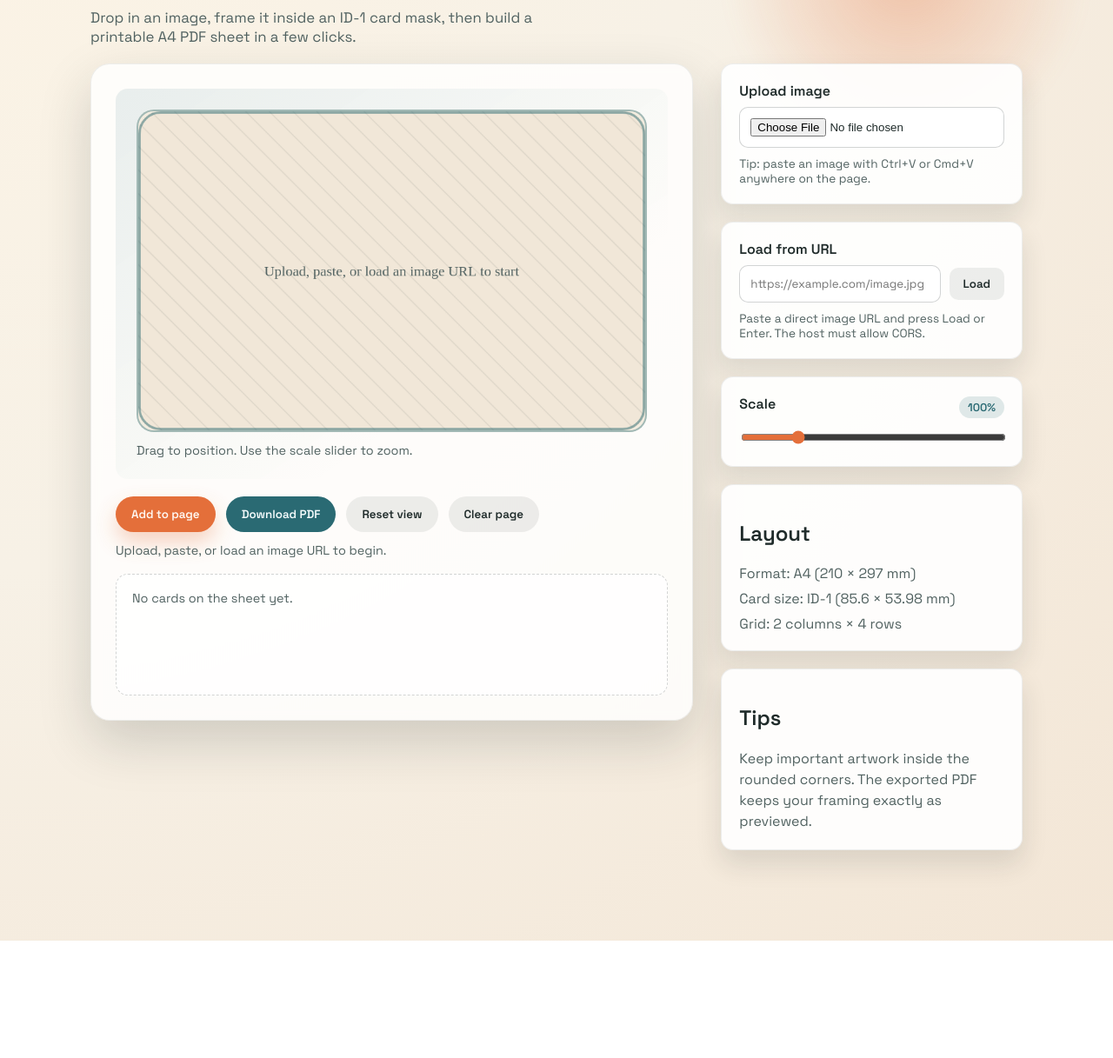
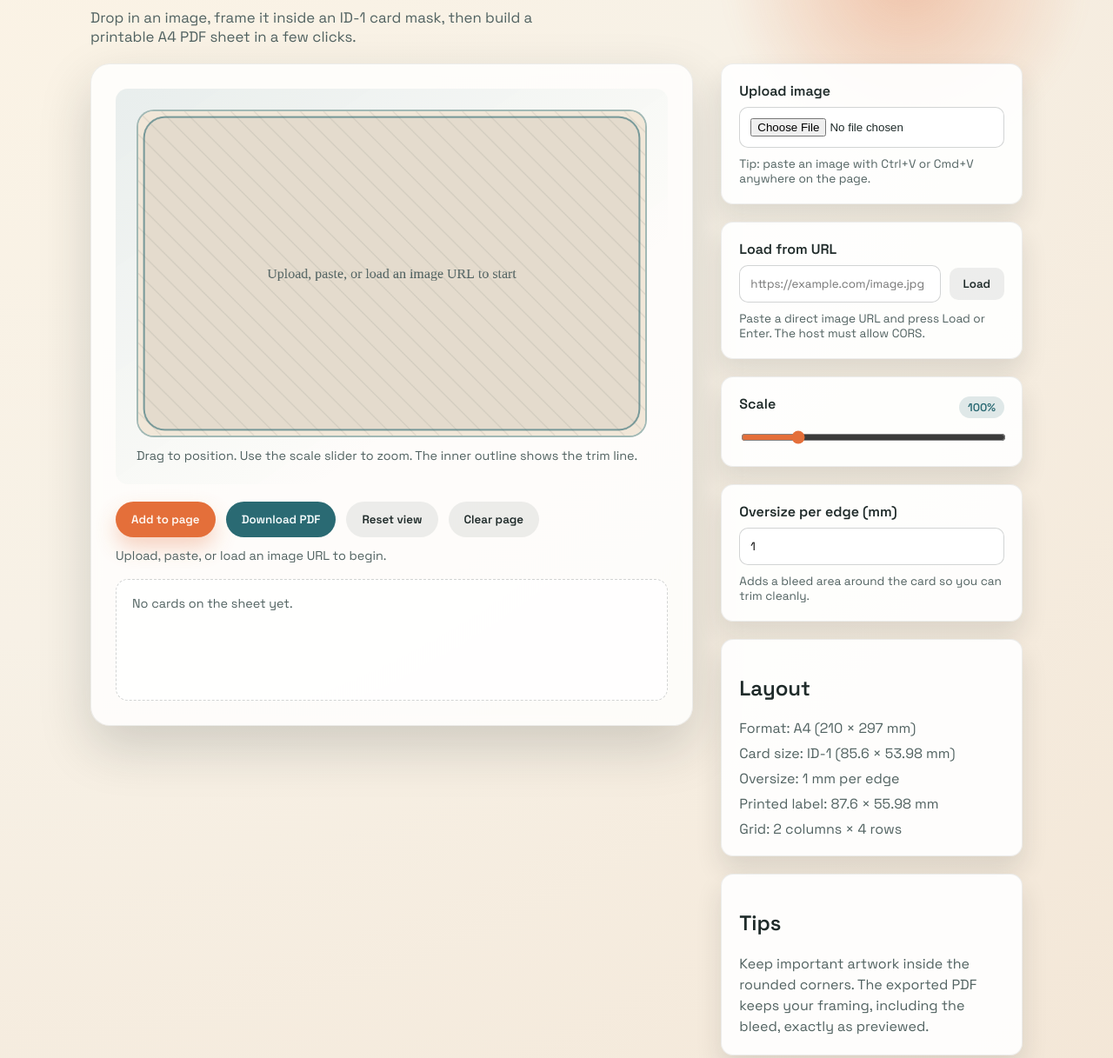
Before and after one commit to daniel-k/card-label-imager, a website built with Vite: page index.html in a window 1280 px wide. Shown: the part 140-1357 px from the top of the page at 87% size. Before the commit the page ends 1222 px from the top, so only its background shows below. Built offline with nearby package versions, Linux system fonts and the light colour scheme.

Commit message:
add configurable oversize bleed

```diff
--- a/index.html
+++ b/index.html
@@ -31,7 +31,8 @@
                         aria-label="Card preview canvas"
                     ></canvas>
                     <div class="card-guide">
-                        Drag to position. Use the scale slider to zoom.
+                        Drag to position. Use the scale slider to zoom. The
+                        inner outline shows the trim line.
                     </div>
                 </div>
 
@@ -93,10 +94,28 @@
                 </div>
 
                 <div class="control-block">
+                    <label for="oversizeInput">Oversize per edge (mm)</label>
+                    <input
+                        type="number"
+                        id="oversizeInput"
+                        min="0"
+                        max="5"
+                        step="0.1"
+                        value="1"
+                    />
+                    <p class="hint">
+                        Adds a bleed area around the card so you can trim
+                        cleanly.
+                    </p>
+                </div>
+
+                <div class="control-block">
                     <h2>Layout</h2>
                     <ul class="layout-meta">
                         <li>Format: A4 (210 × 297 mm)</li>
                         <li>Card size: ID-1 (85.6 × 53.98 mm)</li>
+                        <li>Oversize: <span id="oversizeMeta">1 mm</span></li>
+                        <li>Printed label: <span id="labelMeta"></span></li>
                         <li>Grid: 2 columns × 4 rows</li>
                     </ul>
                 </div>
@@ -105,7 +124,8 @@
                     <h2>Tips</h2>
                     <p>
                         Keep important artwork inside the rounded corners. The
-                        exported PDF keeps your framing exactly as previewed.
+                        exported PDF keeps your framing, including the bleed,
+                        exactly as previewed.
                     </p>
                 </div>
             </aside>
--- a/src/main.js
+++ b/src/main.js
@@ -14,12 +14,37 @@ const clearPageBtn = document.getElementById("clearPage");
 const resetViewBtn = document.getElementById("resetView");
 const pagePreview = document.getElementById("pagePreview");
 const statusEl = document.getElementById("status");
+const oversizeInput = document.getElementById("oversizeInput");
+const oversizeMeta = document.getElementById("oversizeMeta");
+const labelMeta = document.getElementById("labelMeta");
 
-const card = {
-  width: canvas.width,
-  height: canvas.height,
-  radius: 36,
+const PX_PER_MM = 10;
+
+const baseCard = {
+  widthMm: 85.6,
+  heightMm: 53.98,
+  radiusMm: 3.6,
 };
+
+const layout = {
+  columns: 2,
+  rows: 4,
+  a4WidthMm: 210,
+  a4HeightMm: 297,
+  marginMm: 10,
+  oversizeMm: 1,
+};
+
+const render = {
+  labelWidthPx: 0,
+  labelHeightPx: 0,
+  cardWidthPx: 0,
+  cardHeightPx: 0,
+  cardRadiusPx: 0,
+  oversizePx: 0,
+};
+
+let showBleedOverlay = true;
 
 const state = {
   img: null,
@@ -36,16 +61,6 @@ const state = {
 
 const cards = [];
 
-const layout = {
-  columns: 2,
-  rows: 4,
-  a4WidthMm: 210,
-  a4HeightMm: 297,
-  cardWidthMm: 85.6,
-  cardHeightMm: 53.98,
-  marginMm: 10,
-};
-
 function setStatus(message) {
   statusEl.textContent = message;
 }
@@ -61,39 +76,123 @@ function roundedRectPath(context, x, y, width, height, radius) {
   context.closePath();
 }
 
+function formatMm(value) {
+  return value.toFixed(2).replace(/\.?0+$/, "");
+}
+
+function getLabelSizeMm() {
+  return {
+    width: baseCard.widthMm + layout.oversizeMm * 2,
+    height: baseCard.heightMm + layout.oversizeMm * 2,
+  };
+}
+
+function updateLayoutMeta() {
+  const labelSize = getLabelSizeMm();
+  if (oversizeMeta) {
+    oversizeMeta.textContent = `${formatMm(layout.oversizeMm)} mm per edge`;
+  }
+  if (labelMeta) {
+    labelMeta.textContent = `${formatMm(labelSize.width)} × ${formatMm(
+      labelSize.height,
+    )} mm`;
+  }
+}
+
+function updateRenderMetrics() {
+  const labelSize = getLabelSizeMm();
+  render.cardWidthPx = Math.round(baseCard.widthMm * PX_PER_MM);
+  render.cardHeightPx = Math.round(baseCard.heightMm * PX_PER_MM);
+  render.cardRadiusPx = Math.round(baseCard.radiusMm * PX_PER_MM);
+  render.oversizePx = layout.oversizeMm * PX_PER_MM;
+  render.labelWidthPx = Math.round(labelSize.width * PX_PER_MM);
+  render.labelHeightPx = Math.round(labelSize.height * PX_PER_MM);
+  canvas.width = render.labelWidthPx;
+  canvas.height = render.labelHeightPx;
+  updateLayoutMeta();
+}
+
+function getTrimRect() {
+  return {
+    x: render.oversizePx,
+    y: render.oversizePx,
+    width: render.cardWidthPx,
+    height: render.cardHeightPx,
+    radius: render.cardRadiusPx,
+  };
+}
+
+function clipToLabel() {
+  if (render.oversizePx === 0) {
+    roundedRectPath(
+      ctx,
+      0,
+      0,
+      render.labelWidthPx,
+      render.labelHeightPx,
+      render.cardRadiusPx,
+    );
+  } else {
+    ctx.beginPath();
+    ctx.rect(0, 0, render.labelWidthPx, render.labelHeightPx);
+  }
+  ctx.clip();
+}
+
+function drawBleedOverlay() {
+  if (!showBleedOverlay || render.oversizePx <= 0) {
+    return;
+  }
+  const trim = getTrimRect();
+  ctx.save();
+  ctx.fillStyle = "rgba(31, 43, 42, 0.06)";
+  ctx.beginPath();
+  ctx.rect(0, 0, render.labelWidthPx, render.labelHeightPx);
+  roundedRectPath(ctx, trim.x, trim.y, trim.width, trim.height, trim.radius);
+  ctx.fill("evenodd");
+  ctx.restore();
+}
+
+function drawTrimGuide() {
+  const trim = getTrimRect();
+  ctx.save();
+  ctx.strokeStyle = "rgba(42, 106, 115, 0.6)";
+  ctx.lineWidth = 3;
+  roundedRectPath(ctx, trim.x, trim.y, trim.width, trim.height, trim.radius);
+  ctx.stroke();
+  ctx.restore();
+}
+
 function drawPlaceholder() {
   ctx.save();
-  roundedRectPath(ctx, 0, 0, card.width, card.height, card.radius);
-  ctx.clip();
+  clipToLabel();
   ctx.fillStyle = "#f1e7d8";
-  ctx.fillRect(0, 0, card.width, card.height);
+  ctx.fillRect(0, 0, render.labelWidthPx, render.labelHeightPx);
   ctx.strokeStyle = "rgba(31, 43, 42, 0.08)";
   ctx.lineWidth = 2;
-  for (let i = -card.height; i < card.width; i += 40) {
+  for (let i = -render.labelHeightPx; i < render.labelWidthPx; i += 40) {
     ctx.beginPath();
     ctx.moveTo(i, 0);
-    ctx.lineTo(i + card.height, card.height);
+    ctx.lineTo(i + render.labelHeightPx, render.labelHeightPx);
     ctx.stroke();
   }
   ctx.restore();
 
-  ctx.strokeStyle = "rgba(42, 106, 115, 0.5)";
-  ctx.lineWidth = 4;
-  roundedRectPath(ctx, 2, 2, card.width - 4, card.height - 4, card.radius);
-  ctx.stroke();
+  drawBleedOverlay();
+  drawTrimGuide();
 
   ctx.fillStyle = "#516261";
   ctx.font = '24px "Space Grotesk"';
   ctx.textAlign = "center";
   ctx.fillText(
     "Upload, paste, or load an image URL to start",
-    card.width / 2,
-    card.height / 2 + 8,
+    render.labelWidthPx / 2,
+    render.labelHeightPx / 2 + 8,
   );
 }
 
 function drawCard() {
-  ctx.clearRect(0, 0, card.width, card.height);
+  ctx.clearRect(0, 0, render.labelWidthPx, render.labelHeightPx);
 
   if (!state.img) {
     drawPlaceholder();
@@ -101,24 +200,21 @@ function drawCard() {
   }
 
   ctx.save();
-  roundedRectPath(ctx, 0, 0, card.width, card.height, card.radius);
-  ctx.clip();
+  clipToLabel();
   ctx.fillStyle = "#f7f1e6";
-  ctx.fillRect(0, 0, card.width, card.height);
+  ctx.fillRect(0, 0, render.labelWidthPx, render.labelHeightPx);
 
   const scale = state.baseScale * state.zoom;
   const imageWidth = state.img.width * scale;
   const imageHeight = state.img.height * scale;
-  const x = card.width / 2 - imageWidth / 2 + state.offsetX;
-  const y = card.height / 2 - imageHeight / 2 + state.offsetY;
+  const x = render.labelWidthPx / 2 - imageWidth / 2 + state.offsetX;
+  const y = render.labelHeightPx / 2 - imageHeight / 2 + state.offsetY;
 
   ctx.drawImage(state.img, x, y, imageWidth, imageHeight);
   ctx.restore();
 
-  ctx.strokeStyle = "rgba(42, 106, 115, 0.6)";
-  ctx.lineWidth = 4;
-  roundedRectPath(ctx, 2, 2, card.width - 4, card.height - 4, card.radius);
-  ctx.stroke();
+  drawBleedOverlay();
+  drawTrimGuide();
 }
 
 function clampOffset(value, min, max) {
@@ -137,8 +233,8 @@ function getOffsetBounds() {
   const scale = state.baseScale * state.zoom;
   const imageWidth = state.img.width * scale;
   const imageHeight = state.img.height * scale;
-  const maxOffsetX = Math.max(0, (imageWidth - card.width) / 2);
-  const maxOffsetY = Math.max(0, (imageHeight - card.height) / 2);
+  const maxOffsetX = Math.max(0, (imageWidth - render.labelWidthPx) / 2);
+  const maxOffsetY = Math.max(0, (imageHeight - render.labelHeightPx) / 2);
 
   return {
     minX: -maxOffsetX,
@@ -159,8 +255,8 @@ function resetView() {
     return;
   }
   const fitScale = Math.max(
-    card.width / state.img.width,
-    card.height / state.img.height,
+    render.labelWidthPx / state.img.width,
+    render.labelHeightPx / state.img.height,
   );
   state.baseScale = fitScale;
   state.zoom = 1;
@@ -170,6 +266,44 @@ function resetView() {
   scaleRange.value = "1";
   scaleReadout.textContent = "100%";
   drawCard();
+}
+
+function applyOversize(value, options = {}) {
+  const { announce = false } = options;
+  const numericValue = Number(value);
+  if (!Number.isFinite(numericValue)) {
+    return;
+  }
+  layout.oversizeMm = Math.max(0, numericValue);
+  if (oversizeInput) {
+    oversizeInput.value = layout.oversizeMm.toString();
+  }
+  const hadCards = cards.length > 0;
+  if (hadCards) {
+    cards.length = 0;
+    renderPagePreview();
+  }
+  updateRenderMetrics();
+  if (state.img) {
+    resetView();
+  } else {
+    drawCard();
+  }
+  if (announce) {
+    if (hadCards && state.img) {
+      setStatus("Oversize updated. Sheet cleared and image framing reset.");
+      return;
+    }
+    if (hadCards) {
+      setStatus("Oversize updated. Sheet cleared.");
+      return;
+    }
+    if (state.img) {
+      setStatus("Oversize updated. Image framing reset to cover the bleed.");
+      return;
+    }
+    setStatus("Oversize updated.");
+  }
 }
 
 function updateZoom(value) {
@@ -316,7 +450,12 @@ function addToPage() {
     );
     return;
   }
+  const previousBleedOverlay = showBleedOverlay;
+  showBleedOverlay = false;
+  drawCard();
   const dataUrl = canvas.toDataURL("image/png");
+  showBleedOverlay = previousBleedOverlay;
+  drawCard();
   cards.push({
     id: Date.now().toString(16),
     dataUrl,
@@ -383,18 +522,20 @@ async function downloadPdf() {
   const pdfDoc = await PDFDocument.create();
   const pageWidth = mmToPt(layout.a4WidthMm);
   const pageHeight = mmToPt(layout.a4HeightMm);
-  const cardWidth = mmToPt(layout.cardWidthMm);
-  const cardHeight = mmToPt(layout.cardHeightMm);
+  const labelSize = getLabelSizeMm();
+  const labelWidth = mmToPt(labelSize.width);
+  const labelHeight = mmToPt(labelSize.height);
   const margin = mmToPt(layout.marginMm);
 
   const gapX =
     layout.columns > 1
-      ? (pageWidth - margin * 2 - cardWidth * layout.columns) /
+      ? (pageWidth - margin * 2 - labelWidth * layout.columns) /
         (layout.columns - 1)
       : 0;
   const gapY =
     layout.rows > 1
-      ? (pageHeight - margin * 2 - cardHeight * layout.rows) / (layout.rows - 1)
+      ? (pageHeight - margin * 2 - labelHeight * layout.rows) /
+        (layout.rows - 1)
       : 0;
 
   const perPage = layout.columns * layout.rows;
@@ -409,8 +550,8 @@ async function downloadPdf() {
     const column = position % layout.columns;
     const row = Math.floor(position / layout.columns);
 
-    const x = margin + column * (cardWidth + gapX);
-    const y = pageHeight - margin - cardHeight - row * (cardHeight + gapY);
+    const x = margin + column * (labelWidth + gapX);
+    const y = pageHeight - margin - labelHeight - row * (labelHeight + gapY);
 
     const pngBytes = await fetch(cards[i].dataUrl).then((res) =>
       res.arrayBuffer(),
@@ -419,8 +560,8 @@ async function downloadPdf() {
     page.drawImage(png, {
       x,
       y,
-      width: cardWidth,
-      height: cardHeight,
+      width: labelWidth,
+      height: labelHeight,
     });
   }
 
@@ -436,6 +577,14 @@ async function downloadPdf() {
   setStatus("PDF downloaded. Print at 100% scale for accurate labels.");
 }
 
+if (oversizeInput) {
+  const startingOversize = Number(oversizeInput.value);
+  if (Number.isFinite(startingOversize)) {
+    layout.oversizeMm = Math.max(0, startingOversize);
+  }
+}
+updateRenderMetrics();
+
 imageInput.addEventListener("change", (event) => {
   const file = event.target.files?.[0];
   if (file) {
@@ -447,6 +596,12 @@ imageInput.addEventListener("change", (event) => {
 scaleRange.addEventListener("input", (event) => {
   updateZoom(event.target.value);
 });
+
+if (oversizeInput) {
+  oversizeInput.addEventListener("input", (event) => {
+    applyOversize(event.target.value, { announce: true });
+  });
+}
 
 canvas.addEventListener("pointerdown", onPointerDown);
 canvas.addEventListener("pointermove", onPointerMove);
--- a/src/style.css
+++ b/src/style.css
@@ -270,6 +270,15 @@ button.ghost:hover {
     background: #fff;
 }
 
+.control-block input[type="number"] {
+    width: 100%;
+    padding: 12px;
+    border-radius: var(--radius-sm);
+    border: 1px solid rgba(31, 43, 42, 0.2);
+    background: #fff;
+    font-family: inherit;
+}
+
 .url-row {
     display: flex;
     gap: 10px;
```
